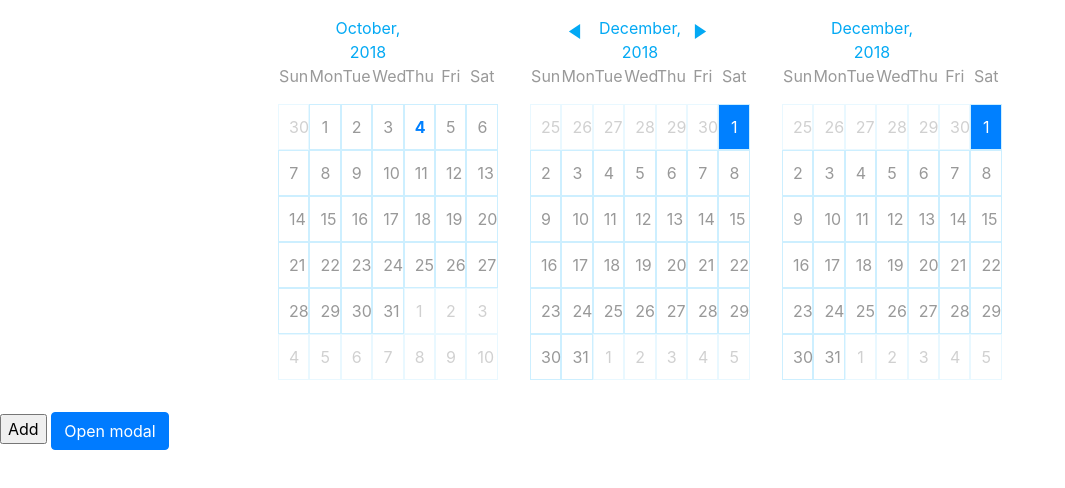
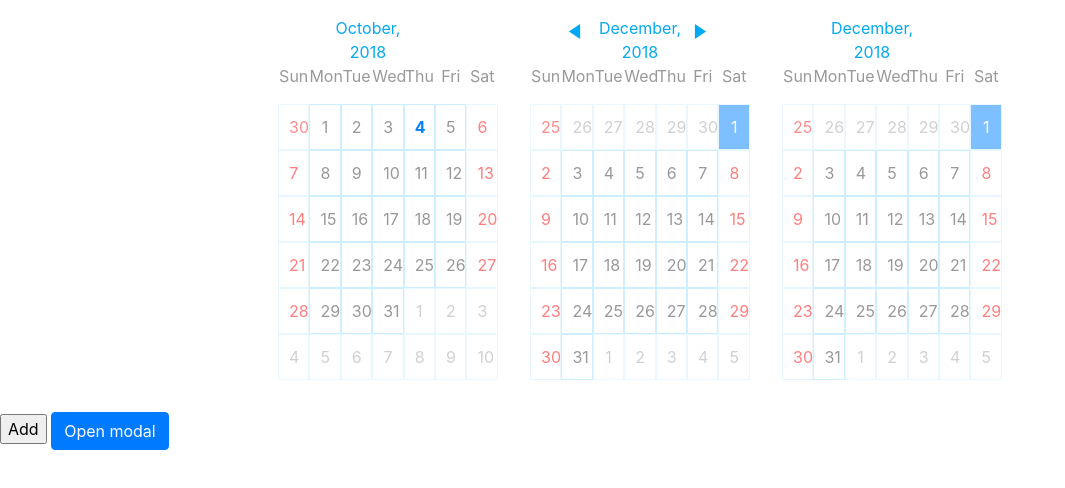
Before and after one commit to zgospodinov/web-tests, a plain HTML site: page Caleander/index.html in a window 1280 px wide. Shown: the whole page, without its empty margins (0-1065 px from the left). Drawn offline with nearby package versions, Linux system fonts and the light colour scheme.

Commit message:
Adding different color to weekend days

```diff
--- a/Caleander/css.app/theme2-1.css
+++ b/Caleander/css.app/theme2-1.css
@@ -118,6 +118,10 @@
   opacity: 0.5;
 }
 
+.cld-day.weekEnd{
+  color:red;
+}
+
 .cld-day.nextMonth,
 .cld-day.prevMonth {
   opacity: 0.45;
--- a/Caleander/js/app.js
+++ b/Caleander/js/app.js
@@ -23,7 +23,7 @@ var settings1 = {
     DatetimeLocation: '', //(string - element) where to display previously mentioned date, if not in default position.
     EventClick: test, //(function) a function that should instantiate on the click of any event. parameters passed in via data link attribute.
     EventTargetWholeDay: true, //(bool) clicking on the whole date will trigger event action, as opposed to just clicking on the title.
-    DisabledDays: [], //(array of numbers) days of the week to be slightly transparent. ie: [1,6] to fade Sunday and Saturday.
+    DisabledDays: [0,6], //(array of numbers) days of the week to be slightly transparent. ie: [1,6] to fade Sunday and Saturday.
 
 
 };
@@ -38,7 +38,7 @@ var settings2 = {
     DatetimeLocation: '', //(string - element) where to display previously mentioned date, if not in default position.
     EventClick: test, //(function) a function that should instantiate on the click of any event. parameters passed in via data link attribute.
     EventTargetWholeDay: true, //(bool) clicking on the whole date will trigger event action, as opposed to just clicking on the title.
-    DisabledDays: [], //(array of numbers) days of the week to be slightly transparent. ie: [1,6] to fade Sunday and Saturday.
+    DisabledDays: [0,6], //(array of numbers) days of the week to be slightly transparent. ie: [1,6] to fade Sunday and Saturday.
 
 
 };
--- a/Caleander/js/caleandar.js
+++ b/Caleander/js/caleandar.js
@@ -202,6 +202,7 @@ function createCalendar(calendar, element, adjuster) {
       for (var q = 0; q < calendar.Options.DisabledDays.length; q++) {
         if (d == calendar.Options.DisabledDays[q]) {
           day.className += " disableDay";
+          day.className += " weekEnd";
         }
       }
 
@@ -219,6 +220,7 @@ function createCalendar(calendar, element, adjuster) {
       for (var q = 0; q < calendar.Options.DisabledDays.length; q++) {
         if (d == calendar.Options.DisabledDays[q]) {
           day.className += " disableDay";
+          day.className += " weekEnd";
         }
       }
       var number = DayNumber(i + 1);
```
